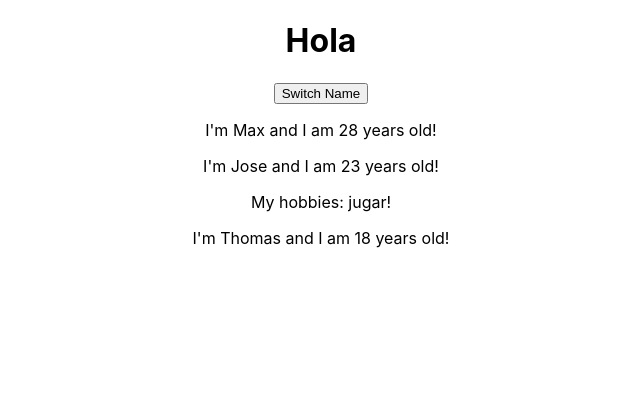
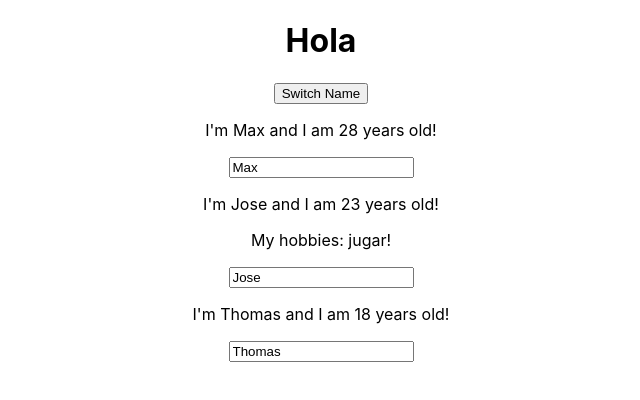
Before and after one commit to jsmr95/ReactComienzo, a React (Create React App) app: page / in a window 1280 px wide. Shown: the top 400 px of the page, without its empty margins (319-959 px from the left). Built offline with nearby package versions, Linux system fonts and the light colour scheme.

Commit message:
Añado función change

```diff
--- a/src/App.js
+++ b/src/App.js
@@ -25,6 +25,16 @@ const App = props => {
     });
   }
 
+  const switchChangedHandler = (event) => {
+    setPersonsState({
+      persons: [
+        { name: 'Max', age: 28 },
+        { name: event.target.value, age: 23 },
+        { name: 'THOMAS', age: 18 }
+      ]
+    });
+  }
+
   return (
     <div className="App">
       <h1>Hola</h1>
@@ -39,6 +49,7 @@ const App = props => {
         name={personsState.persons[0].name}
         age={personsState.persons[0].age} />
       <Person
+        changed={switchChangedHandler}
         click={switchNameHandler.bind(this, 'a')}
         name={personsState.persons[1].name}
         age={personsState.persons[1].age} >My hobbies: jugar! </Person>
--- a/src/Person/Person.js
+++ b/src/Person/Person.js
@@ -6,6 +6,7 @@ const person = (props) => {
         <div>
             <p onClick={props.click} >I'm {props.name} and I am {props.age} years old!</p>
             <p>{props.children}</p>
+            <input type="text" onChange={props.changed} value={props.name}></input>
         </div>
     );
 };
```
